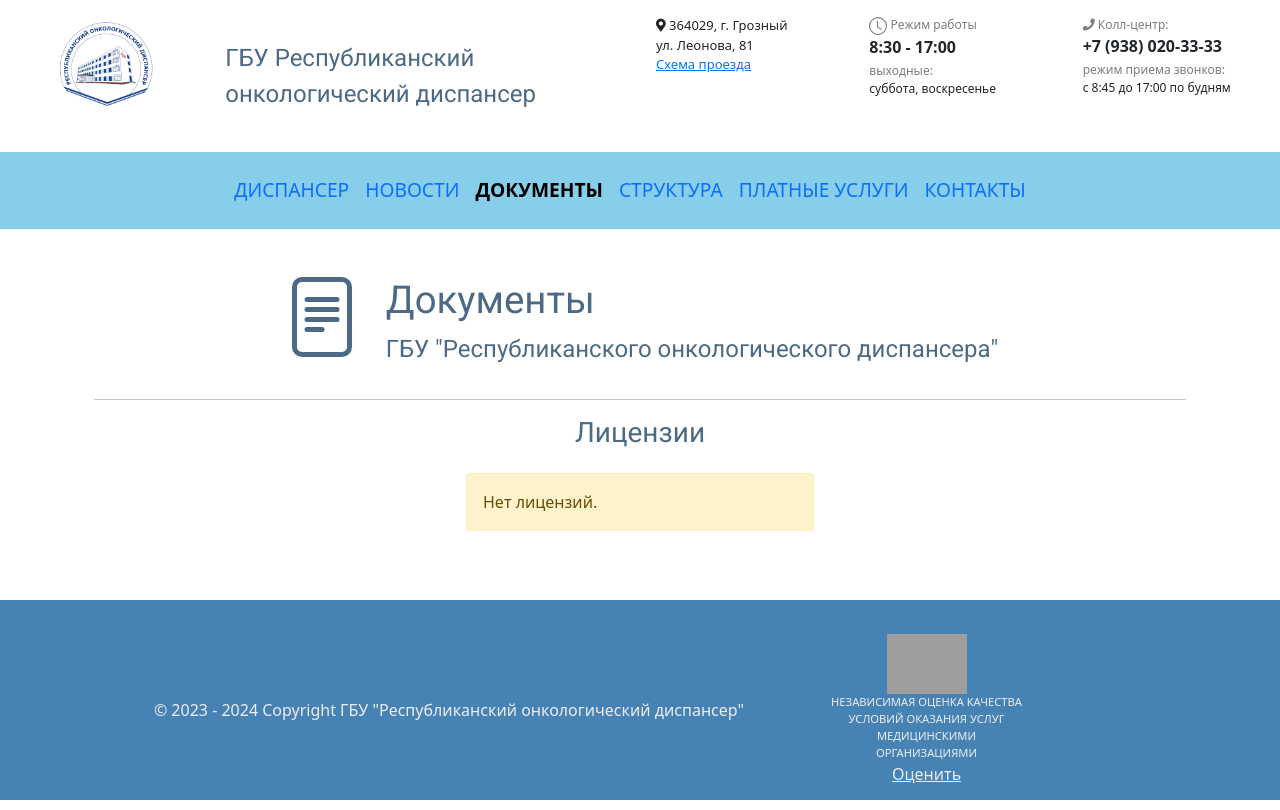
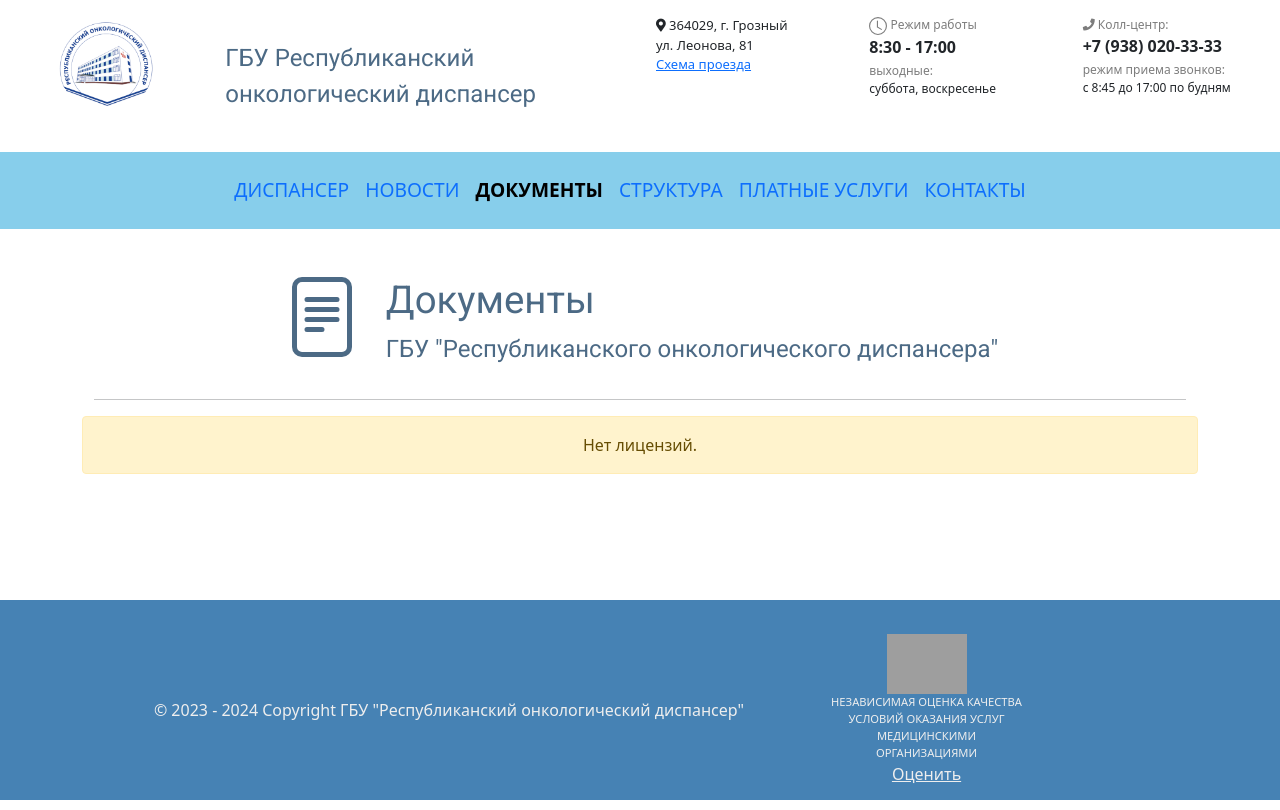
Before and after one commit to RDMN20/gburod, a Django app: page /structure/licenses/ in a window 1280 px wide. Run offline with Django 3.2, Linux system fonts and the light colour scheme; data that the repository does not hold is empty; some libraries are stand-ins or nearby versions; grey boxes are pictures that could not be loaded.

Commit message:
Update templates. Fix styles

```diff
--- a/gburod/gburod_site/static/css/main.css
+++ b/gburod/gburod_site/static/css/main.css
@@ -4,6 +4,7 @@ html body {
     width: 100%;
     max-width: 100%;
     overflow-x: hidden;
+    overflow-y: scroll;
 }
 
 @media (max-width: 320px) {
@@ -160,7 +161,7 @@ footer.footer {
     height: 200px;
     color: #eeeeee;
     text-align: center;
-    padding: 10px;
+    padding: 10px 10px 0;
 }
 
 .copyright-info {
--- a/gburod/gburod_site/structure/models.py
+++ b/gburod/gburod_site/structure/models.py
@@ -23,8 +23,8 @@ class License(models.Model):
     )
 
     class Meta:
-        verbose_name = 'Лицензия'
-        verbose_name_plural = 'Лицензии'
+        verbose_name = 'Документ'
+        verbose_name_plural = 'Документы'
 
     def __str__(self):
         return f'{self.title}'
--- a/gburod/gburod_site/templates/structure/licenses.html
+++ b/gburod/gburod_site/templates/structure/licenses.html
@@ -8,9 +8,13 @@
         <svg xmlns="http://www.w3.org/2000/svg" width="80" height="80"
              fill="currentColor" class="bi bi-file-text" viewBox="0 0 16 16">
           <path
-            d="M5 4a.5.5 0 0 0 0 1h6a.5.5 0 0 0 0-1zm-.5 2.5A.5.5 0 0 1 5 6h6a.5.5 0 0 1 0 1H5a.5.5 0 0 1-.5-.5M5 8a.5.5 0 0 0 0 1h6a.5.5 0 0 0 0-1zm0 2a.5.5 0 0 0 0 1h3a.5.5 0 0 0 0-1z"/>
+            d="M5 4a.5.5 0 0 0 0 1h6a.5.5 0 0 0 0-1zm-.5 2.5A.5.5 0 0 1 5
+            6h6a.5.5 0 0 1 0 1H5a.5.5 0 0 1-.5-.5M5 8a.5.5 0 0 0 0
+            1h6a.5.5 0 0 0 0-1zm0 2a.5.5 0 0 0 0 1h3a.5.5 0 0 0 0-1z"></path>
           <path
-            d="M2 2a2 2 0 0 1 2-2h8a2 2 0 0 1 2 2v12a2 2 0 0 1-2 2H4a2 2 0 0 1-2-2zm10-1H4a1 1 0 0 0-1 1v12a1 1 0 0 0 1 1h8a1 1 0 0 0 1-1V2a1 1 0 0 0-1-1"/>
+            d="M2 2a2 2 0 0 1 2-2h8a2 2 0 0 1 2 2v12a2 2 0 0 1-2 2H4a2 2 0 0
+            1-2-2zm10-1H4a1 1 0 0 0-1 1v12a1 1 0 0 0 1 1h8a1 1 0 0 0 1-1V2a1
+            1 0 0 0-1-1"></path>
         </svg>
       </div>
       <div class="gburod-docs col-auto pt-2 pt-sm-5">
@@ -23,16 +27,10 @@
       </div>
     </div>
     <hr>
-    <div class="row justify-content-center">
-      <div class="col-auto mb-3">
-        <h3>Лицензии</h3>
-      </div>
-    </div>
-    <div class="row justify-content-center">
-      <div class="col col-md-4">
-        <div class="card-deck">
+    <div class="row text-center">
       {% for license in licenses %}
-            <div class="card mb-4 text-center">
+        <div class="col-12 col-sm-12 col-md-4">
+          <div class="card m-2">
             <div class="card-header">
               <h6 class="card-title">{{ license.title }}</h6>
             </div>
@@ -65,6 +63,7 @@
               </div>
             </div>
           </div>
+        </div>
         {% empty %}
         <div class="alert alert-warning" role="alert">
           Нет лицензий.
@@ -72,6 +71,4 @@
       {% endfor %}
     </div>
   </div>
-    </div>
-  </div>
 {% endblock %}
--- a/gburod/gburod_site/templates/structure/structures.html
+++ b/gburod/gburod_site/templates/structure/structures.html
@@ -15,8 +15,8 @@
             <div class="card-body">
               <h5 class="card-title">{{ depart.title }}</h5>
             </div>
-            <div class="card-footer">
-              <a class="dep-card-a btn btn-primary"
+            <div class="card-footer p-0 m-0 dep-card-a text-center">
+              <a class="dep-card-a btn"
                  href="{% url 'structure:depart_detail' depart.id %}">
                 Подробнее
               </a>
```
Lines whose indentation alone changed are shown as unchanged.
